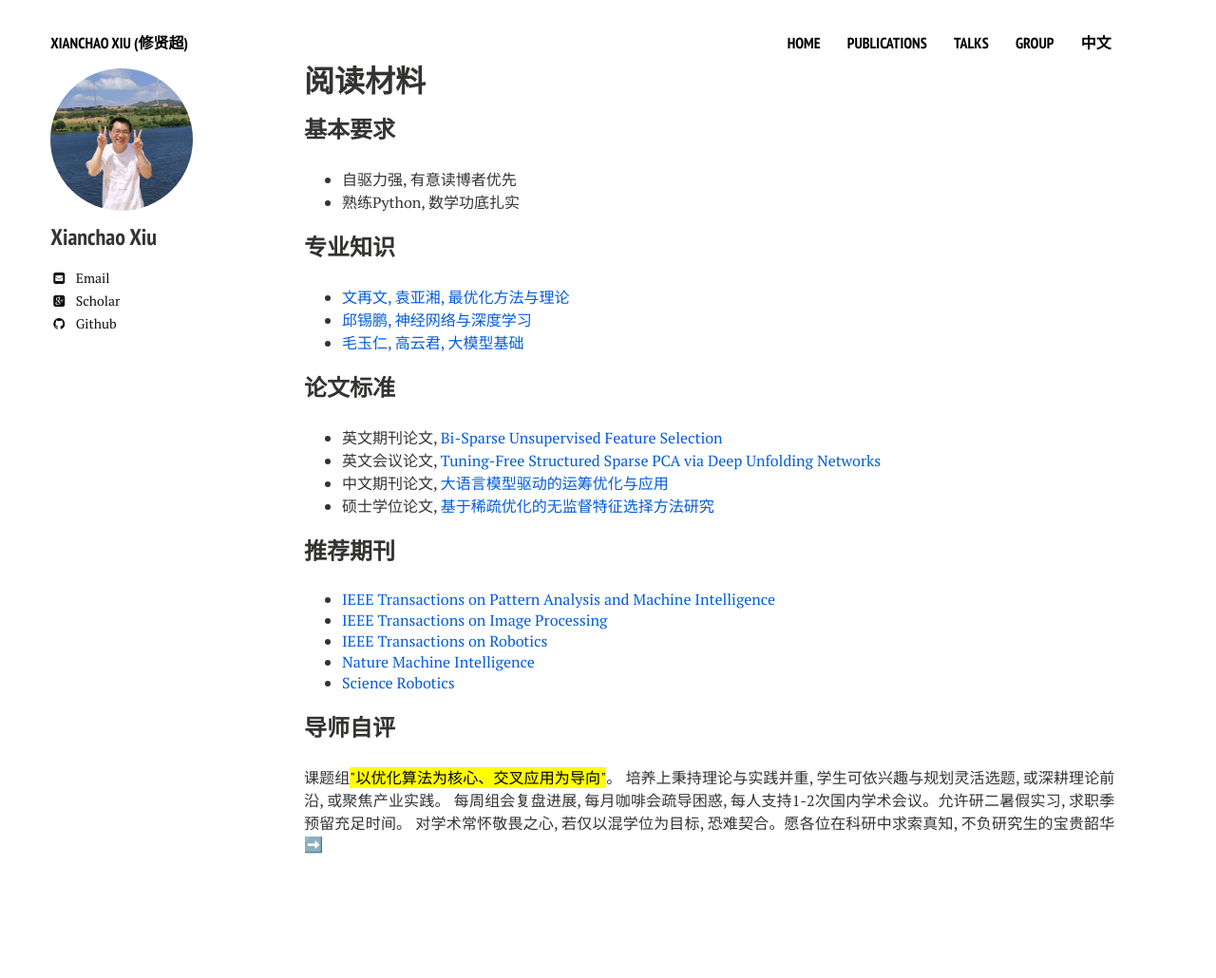
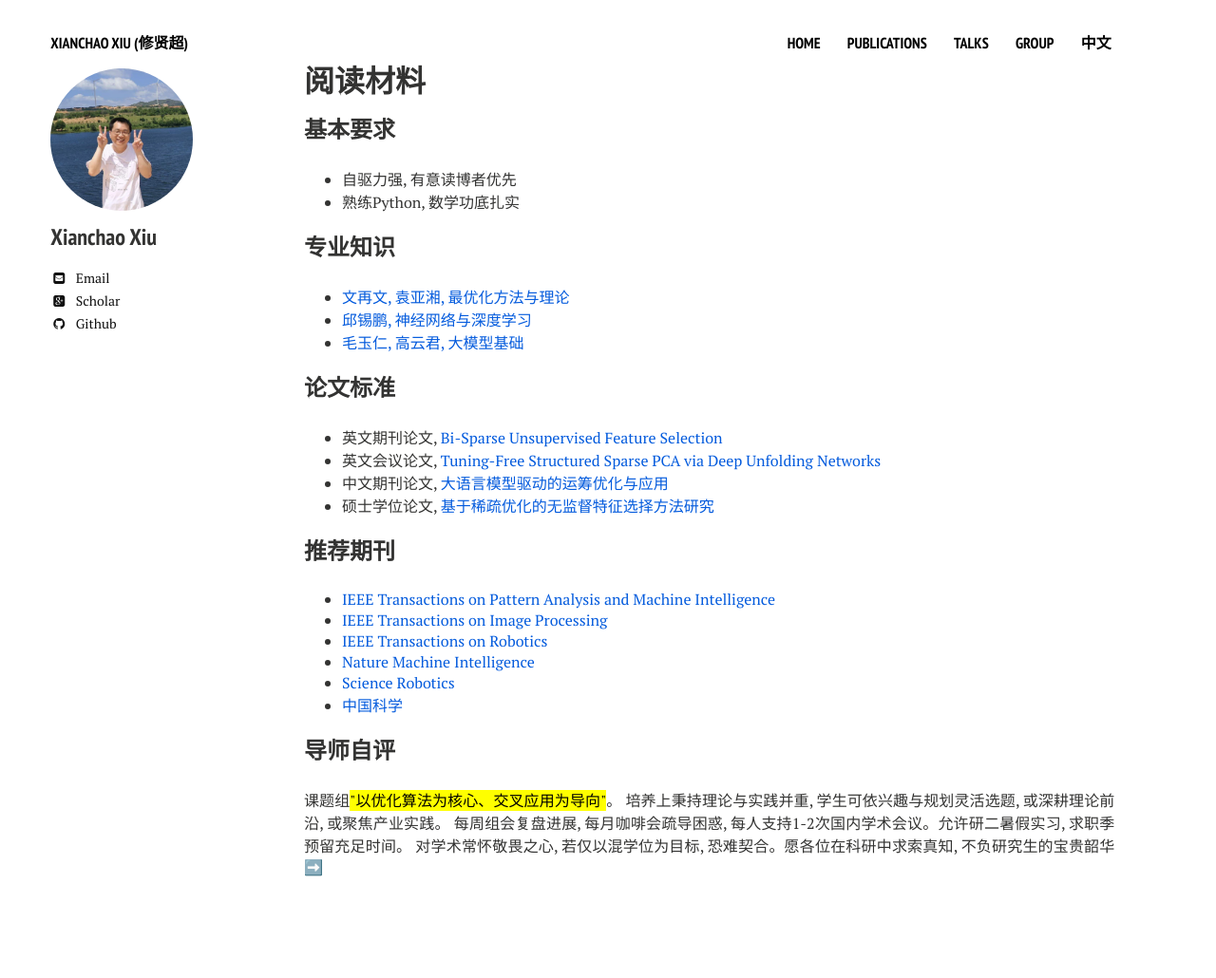
Before and after one commit to xianchaoxiu/xianchaoxiu.github.io, a Jekyll site: the page built from chinese/reading/index.md, in a window 1280 px wide. Shown: the whole page at 95% size. Built offline with Jekyll 4.4.1, drawn with Linux system fonts in a browser that asks for light colours; nearby versions of some CDN libraries; before the commit the page ends 1006 px from its top, so only the background shows below that.

Commit message:
Update index.md

```diff
--- a/chinese/reading/index.md
+++ b/chinese/reading/index.md
@@ -31,6 +31,7 @@ share: false
 *  <a href="https://ieeexplore.ieee.org/xpl/RecentIssue.jsp?punumber=8860" class="textlink" target="_blank"> IEEE Transactions on Robotics </a> <br>
 *  <a href="https://www.nature.com/natmachintell/" class="textlink" target="_blank"> Nature Machine Intelligence </a> <br>
 *  <a href="https://www.science.org/journal/scirobotics" class="textlink" target="_blank"> Science Robotics </a> <br>
+*  <a href="https://www.scichina.com/" class="textlink" target="_blank"> 中国科学 </a> <br>
 
 
 
```
